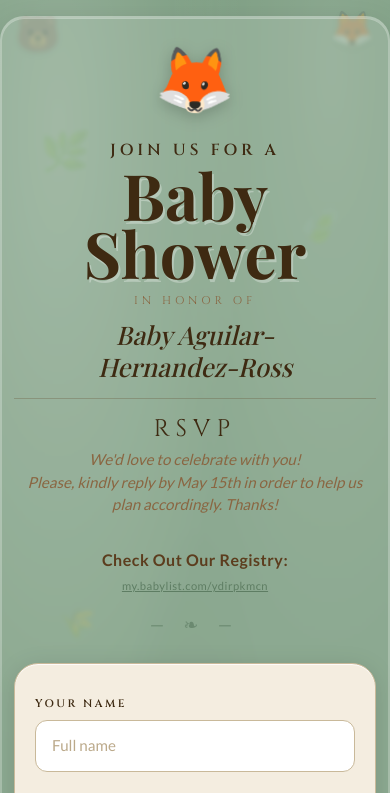
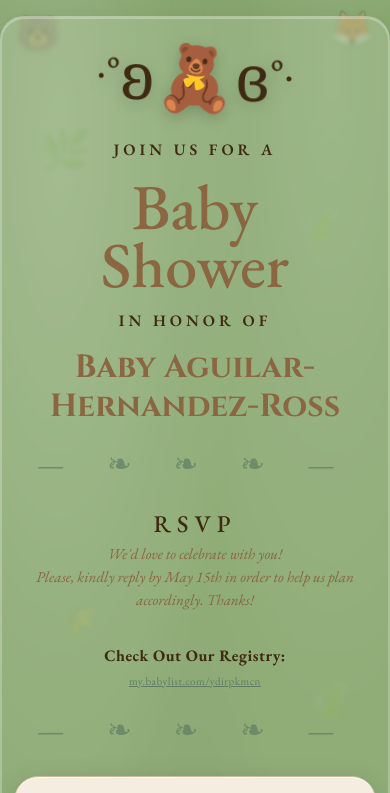
Before and after one commit to fahr-designs/Sortahere, a website: page public/index.html in a window 390 px wide. Shown: the top 793 px of the page. Drawn offline with nearby package versions, Linux system fonts and the light colour scheme; a web font is replaced by a local one.

Commit message:
update: fixed header layout information to fit better on mobile.

```diff
--- a/public/index.html
+++ b/public/index.html
@@ -4,13 +4,14 @@
 <head>
 	<meta charset="UTF-8" />
 	<meta name="viewport" content="width=device-width, initial-scale=1.0" />
+	<meta http-equiv="X-UA-Compatible" content="ie=edge" />
 	<title>Baby Shower · Baby Aguilar-Hernandez-Ross</title>
 
-	<link rel="preconnect" href="https://fonts.googleapis.com" />
-	<link rel="preconnect" href="https://fonts.gstatic.com" crossorigin />
-	<link
-		href="https://fonts.googleapis.com/css2?family=Playfair+Display:ital,wght@0,500;0,700;1,500&family=Cinzel:wght@400;600&family=Lato:wght@300;400;700&display=swap"
-		rel="stylesheet" />
+	<!-- Google Fonts -->
+	<link rel="preconnect" href="https://fonts.googleapis.com">
+	<link rel="preconnect" href="https://fonts.gstatic.com" crossorigin>
+	<link href="https://fonts.googleapis.com/css2?family=Cinzel:wght@400..900&family=EB+Garamond:ital,wght@0,400..800;1,400..800&family=Lato:ital,wght@0,400;0,700;1,400;1,700&display=swap"
+		rel="stylesheet">
 
 	<link href="https://cdn.jsdelivr.net/npm/bootstrap@5.3.3/dist/css/bootstrap.min.css" rel="stylesheet" />
 	<link rel="stylesheet" href="style.css" />
@@ -31,15 +32,12 @@
 	<div class="leaf-sprig sprig-4" aria-hidden="true">🍃</div>
 
 	<div class="page-wrap">
-
 		<header class="text-center">
-			<div class="fox-topper" aria-hidden="true">🦊</div>
+			<div class="fox-topper" aria-hidden="true">‧˚ʚ🧸ɞ˚‧</div>
 
 			<p class="join-us-label">JOIN US FOR A</p>
 
-			<h1 class="hero-title">
-				Baby<br />Shower
-			</h1>
+			<h1 class="hero-title">Baby<br />Shower</h1>
 
 			<p class="honor-label">IN HONOR OF</p>
 
@@ -47,24 +45,23 @@
 				Baby Aguilar-<br />Hernandez-Ross
 			</h2>
 
-			<hr>
+			<div class="flourish" aria-hidden="true">— ❧	❧	❧ —	</div>
+
 			<div class="rsvp-header text-center">
 				<h3 class="rsvp-title">RSVP</h3>
 				<p class="rsvp-subtitle">
 					We'd love to celebrate with you! <br>
 					Please, kindly reply by May 15th in order to help us plan accordingly. Thanks!
 				</p>
-			</div>
 
-			<div>
 				<p class="registry-line">
 					<strong> Check Out Our Registry:</strong><br />
 					<a href="https://my.babylist.com/ydirpkmcn" target="_blank"
 						rel="noopener">my.babylist.com/ydirpkmcn</a>
 				</p>
+			</div>
 
-				<div class="flourish" aria-hidden="true">— ❧ —</div>
-			</div>
+			<div class="flourish" aria-hidden="true">— ❧	❧	❧ —	</div>
 		</header>
 
 		<main class="rsvp-section">
--- a/public/style.css
+++ b/public/style.css
@@ -11,21 +11,21 @@
   --amber-dark: #9e6428;
   --border: #c9b99a;
 
-  --font-display: "Playfair Display", Georgia, serif;
-  --font-label: "Cinzel", Georgia, serif;
-  --font-body: "Lato", sans-serif;
+  --font-garamond: "EB Garamond", Georgia, serif;
+  --font-cinzel: "Cinzel", Georgia, serif;
+  --font-lato: "Lato", sans-serif;
 
 
-  /* Color Palette Changes
-    #EBAB61;
-    #90482F;
-    #CD9782;
-    #81A266;
-    #7DA2AD;
-    #95A888;
-    #3C5756;
-    #B6D2BB;
-  */
+  /* Color Palette Changes */
+  --first: #EBAB61;
+  --second: #90482F;
+  --third: #CD9782;
+  --fourth: #81A266;
+  --fifth: #7DA2AD;
+  --sixth: #95A888;
+  --seventh: #3C5756;
+  --eighth: #B6D2BB;
+
 }
 
 *,
@@ -37,7 +37,7 @@
 body {
   margin: 0;
   padding: 0;
-  background-color: var(--sage);
+  background-color: var(--fourth);
   background-image:
     radial-gradient(
       ellipse at 15% 10%,
@@ -50,8 +50,8 @@ body {
       transparent 35%
     ),
     radial-gradient(ellipse at 50% 90%, rgba(0, 0, 0, 0.08) 0%, transparent 40%);
-  color: var(--brown);
-  font-family: var(--font-body);
+  color: var(--brown-dark);
+  font-family: var(--font-garamond);
   min-height: 100vh;
   overflow-x: hidden;
   position: relative;
@@ -177,49 +177,35 @@ body {
   }
 }
 
-.join-us-label {
-  font-family: var(--font-label);
+.join-us-label,
+.honor-label {
   font-size: 1rem;
   letter-spacing: 4px;
   color: var(--brown-dark);
   text-transform: uppercase;
-  margin: 0 0 0.25rem;
   font-weight: 600;
 }
 
 .hero-title {
-  font-family: var(--font-display);
   font-size: clamp(4rem, 12vw, 7rem);
-  font-weight: 700;
-  color: var(--brown-dark);
+  font-weight: 500;
+  color: var(--brown-light);
   line-height: 0.9;
-  margin: 0.1rem 0 0.75rem;
-  text-shadow: 2px 3px 0 rgba(255, 255, 255, 0.3);
-}
-
-.honor-label {
-  font-family: var(--font-label);
-  font-size: 0.7rem;
-  letter-spacing: 4px;
-  color: var(--brown-light);
-  text-transform: uppercase;
-  margin: 0 0 0.5rem;
+  margin-bottom: 1rem;
 }
 
 .honoree-name {
-  font-family: var(--font-display);
-  font-size: clamp(1.6rem, 5vw, 2.4rem);
-  font-weight: 500;
-  font-style: italic;
-  color: var(--brown-dark);
-  line-height: 1.25;
+  font-family: var(--font-cinzel);
+  font-size: clamp(2rem, 5vw, 2.4rem);
+  font-weight: 700;
+  color: var(--brown-light);
   margin: 0 0 1rem;
 }
 
 .flourish {
   color: var(--sage-dark);
-  font-size: 1.1rem;
-  letter-spacing: 8px;
+  font-size: 1.85rem;
+  letter-spacing: 18px;
   margin: 0.5rem 0 1.5rem;
   opacity: 0.7;
 }
```
